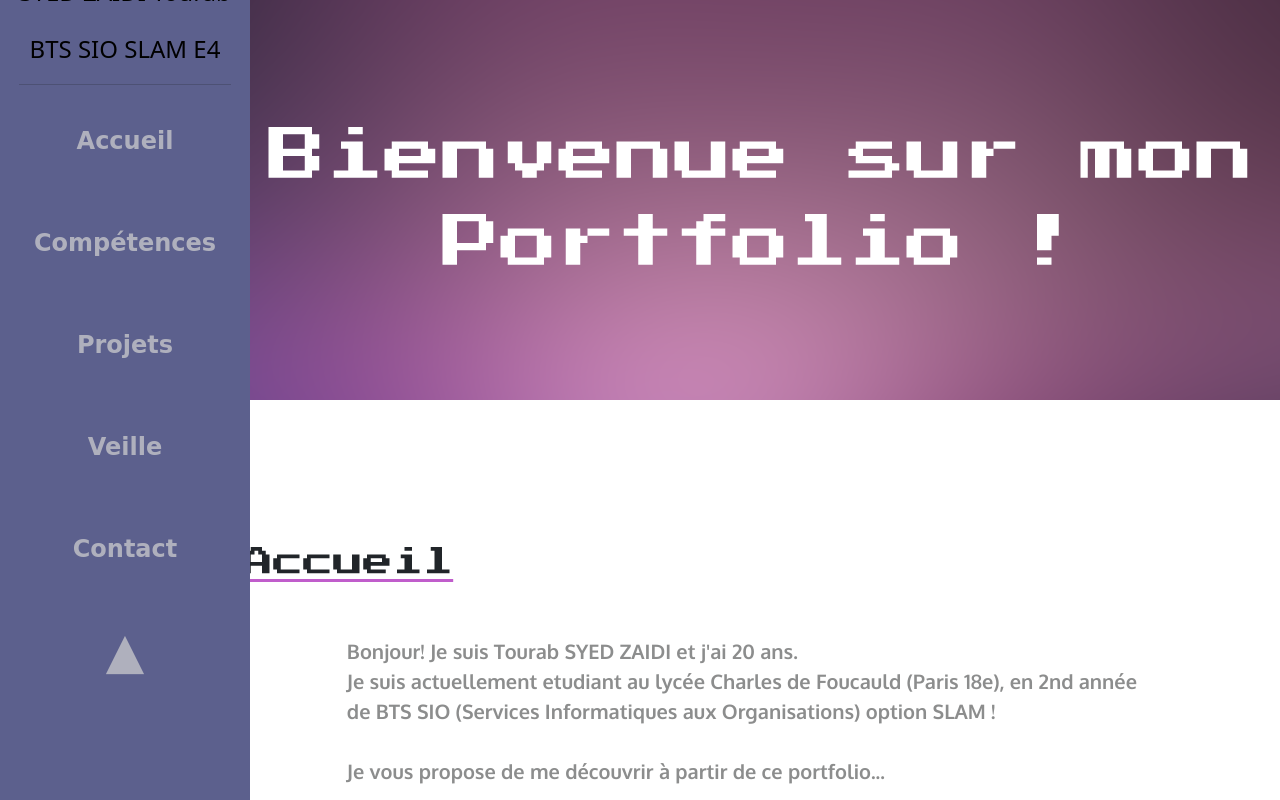
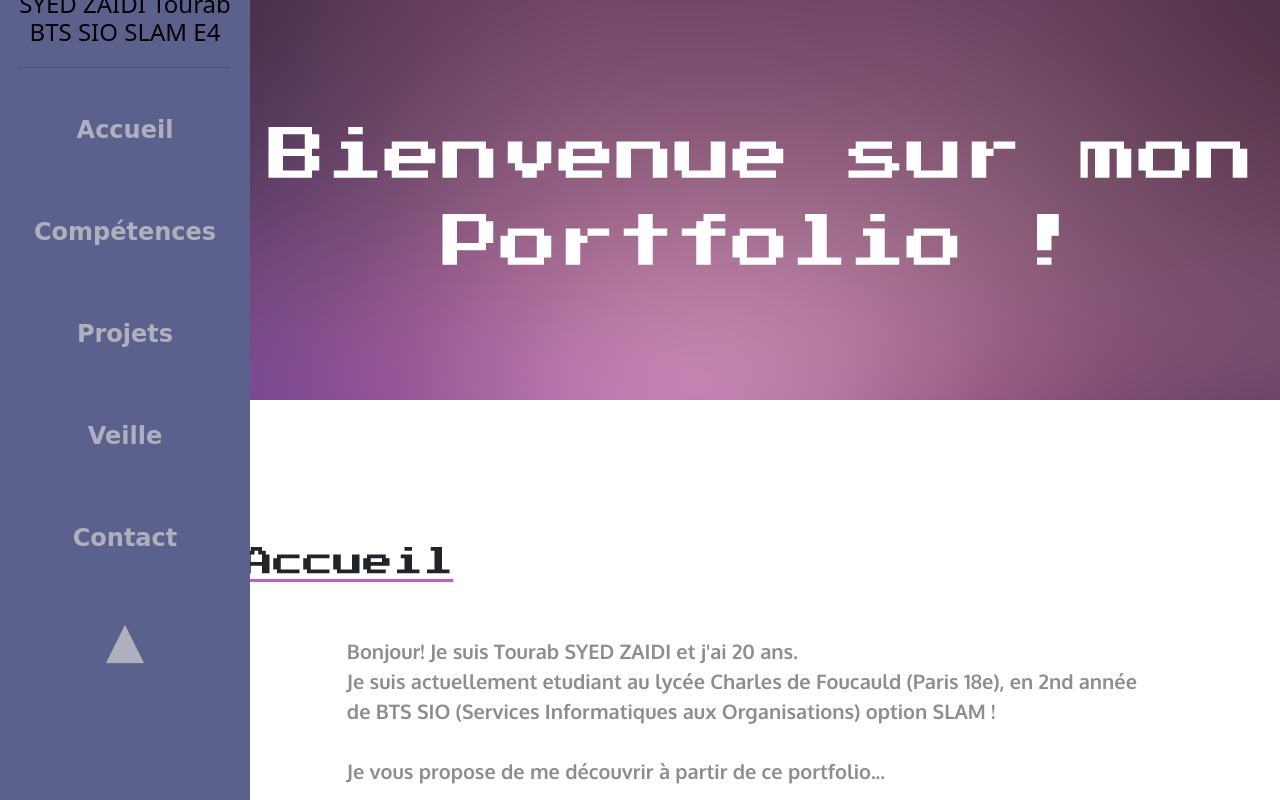
Before and after one commit to tsysy93/portfolio, a plain HTML site: page index.html in a window 1280 px wide. Shown: the top 800 px of the page. Drawn offline with nearby package versions, Linux system fonts and the light colour scheme.

Commit message:
Update index.html

```diff
--- a/index.html
+++ b/index.html
@@ -19,7 +19,7 @@
 
     <div class="sidebar" id="sidebar">
         <div class="inner-bar">
-            <h1>SYED ZAIDI Tourab <br> <br>BTS SIO SLAM E4</h1>
+            <h1>SYED ZAIDI Tourab <br>BTS SIO SLAM E4</h1>
 
 
 
```
